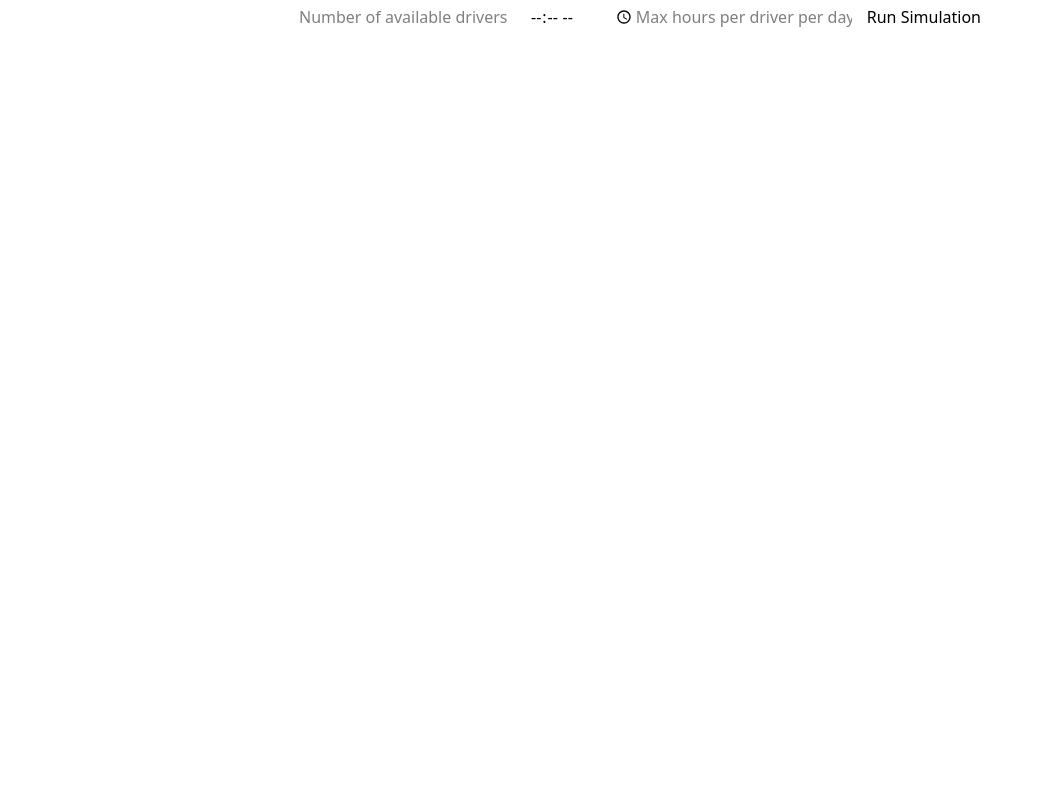
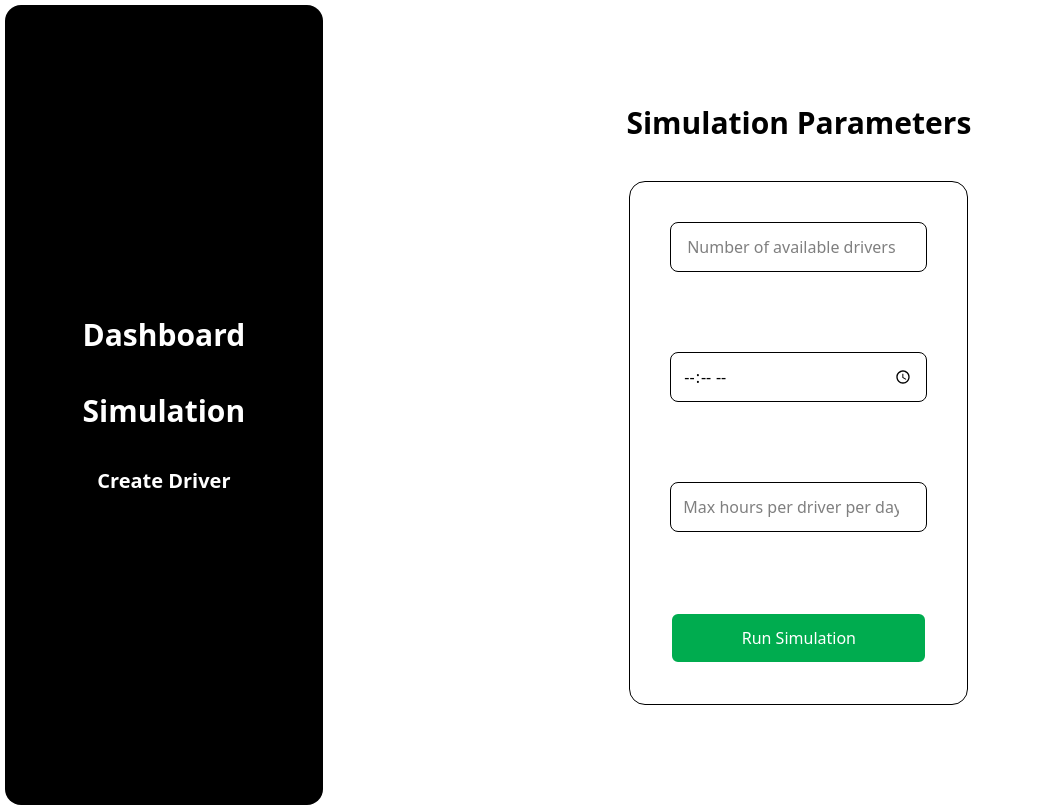
Before and after one commit to Shubhank2002/greencart-delivery-simulation, a React (Vite) app in the folder Frontend/vite-project/: page /simulation in a window 1280 px wide. Shown: the whole page, without its empty margins (0-1038 px from the left). Built offline with nearby package versions, Linux system fonts and the light colour scheme.

Commit message:
Update dashboard layout and create driver api

```diff
--- a/Frontend/vite-project/src/App.jsx
+++ b/Frontend/vite-project/src/App.jsx
@@ -6,6 +6,9 @@ import './App.css'
 import Home from './Components/Home'
 import Dashboard from './Components/Dashboard'
 import Simulation from './Components/Simulation'
+import CreateDriver from './Components/CreateDriver'
+import CreateOrder from './Components/CreateOrder'
+import CreateRoutes from './Components/CreateRoutes'
 
 function App() {
   const [count, setCount] = useState(0)
@@ -17,6 +20,9 @@ function App() {
           <Route index element={<Home/>}/>
           <Route path='/dashboard' element={<Dashboard/>}/>
           <Route path='/simulation' element={<Simulation/>}/>
+          <Route path='/drivers' element={<CreateDriver/>}/>
+          <Route path='/orders' element={<CreateOrder/>}/>
+          <Route path='/routes' element={<CreateRoutes/>}/>
         </Routes>
       </Router>
     </>
--- /dev/null
+++ b/Frontend/vite-project/src/Components/CreateDriver.jsx
@@ -0,0 +1,41 @@
+import React, { useState } from 'react'
+import Sidebar from './Sidebar'
+import axios from 'axios'
+
+const CreateDriver = () => {
+    const [formData,setformData]=useState({name:'',shift_hours:'',})
+    const handleSubmit=async(e)=>{
+        e.preventDefault()
+        try {
+            const payload={
+                ...formData,
+                shift_hours:Number(formData.shift_hours)
+            }
+            const res=await axios.post('http://localhost:8000/drivers/create',payload)
+            console.log(res.data)
+        } catch (error) {
+            console.log(error)
+        }
+    }
+    const handleChange=(e)=>{
+        const {name,value}=e.target
+        setformData({
+            ...formData,[name]:value
+        })
+    }
+  return (
+    <div className='flex'>
+      <Sidebar/>
+      <div className=' flex flex-col w-[75vw] h-[100vh] justify-center items-center gap-10'>
+        <h1 className='text-3xl font-bold'>Create Drivers</h1>
+        <form onSubmit={handleSubmit} className='flex flex-col gap-20 border-1 rounded-2xl p-10'>
+            <input type="text" className='border-1 rounded-lg p-3 text-center' placeholder='name..' name='name' onChange={handleChange} value={formData.name}/>
+            <input type="number" className='border-1 rounded-lg p-3 text-center' placeholder='shift_hours' name='shift_hours' onChange={handleChange} value={formData.shift_hours}/>
+            <button type='submit' className='cursor-pointer border-2 bg-[#00AC4F] rounded-lg text-white p-3 hover:scale-110 transition-transform delay-150 duration-300'>Create</button>
+        </form>
+      </div>
+    </div>
+  )
+}
+
+export default CreateDriver
--- /dev/null
+++ b/Frontend/vite-project/src/Components/CreateOrder.jsx
@@ -0,0 +1,11 @@
+import React from 'react'
+
+const CreateOrder = () => {
+  return (
+    <div>
+
+    </div>
+  )
+}
+
+export default CreateOrder
--- /dev/null
+++ b/Frontend/vite-project/src/Components/CreateRoutes.jsx
@@ -0,0 +1,11 @@
+import React from 'react'
+
+const CreateRoutes = () => {
+  return (
+    <div>
+
+    </div>
+  )
+}
+
+export default CreateRoutes
--- a/Frontend/vite-project/src/Components/Dashboard.jsx
+++ b/Frontend/vite-project/src/Components/Dashboard.jsx
@@ -24,19 +24,19 @@ const Dashboard = () => {
   return (
     <div className="flex">
       <Sidebar />
-      <div className="bg-white">
-        <h1>Dashboard</h1>
-        <div className="flex">
-          <div className="flex flex-col items-center ">
-            <h1>Total Profit</h1>
-            <h1>{Profit.profit}</h1>
+      <div className="bg-white flex flex-col gap-20 w-[75vw] p-8">
+        <h1 className="text-4xl font-bold">Dashboard</h1>
+        <div className="flex w-full gap-15 justify-center">
+          <div className="flex flex-col items-center border-2 rounded-lg hover:scale-115 cursor-pointer p-3 bg-[#00AC4F] w-[400px] transition-transform delay-200 duration-200 h-[200px] justify-center gap-5">
+            <h1 className="font-bold text-2xl">Total Profit</h1>
+            <h1>Rs {Profit.profit}</h1>
           </div>
-          <div className="flex flex-col items-center">
-            <h1>Efficiency Score</h1>
-            <h1>{Profit.efficiency}</h1>
+          <div className="flex flex-col items-center border-2 rounded-lg hover:scale-115 cursor-pointer transition-transform delay-200 duration-200 p-3 gap-5 w-[400px] h-[200px] justify-center bg-[#D0004B]">
+            <h1 className="font-bold text-2xl">Efficiency Score</h1>
+            <h1>{Profit.efficiency} %</h1>
           </div>
         </div>
-        <div className="flex gap-4">
+        <div className="flex justify-center gap-15 w-full">
           <div className="w-[300px] h-[200px]">
             <BarChart
               value={{
--- a/Frontend/vite-project/src/Components/Sidebar.jsx
+++ b/Frontend/vite-project/src/Components/Sidebar.jsx
@@ -3,9 +3,11 @@ import { Link } from 'react-router-dom'
 
 const Sidebar = () => {
   return (
-    <div className='w-[25vw] h-screen bg-black rounded-2xl flex flex-col gap-5 text-white'>
-      <Link to='/dashboard'>Dashboard</Link>
-      <Link to='/simulation'>Simulation</Link>
+    <div className='w-[25vw] h-screen bg-black rounded-2xl flex flex-col text-3xl font-bold p-5 text-white justify-center gap-10'>
+      <Link to='/dashboard' className='hover:scale-125 transition-transform delay-200 duration-200'>Dashboard</Link>
+      <Link to='/simulation' className='hover:scale-125 transition-transform delay-200 duration-200'>Simulation</Link>
+      <Link to='/drivers' className='hover:scale-125 transition-transform delay-200 duration-200 text-[20px]'>Create Driver</Link>
+
     </div>
   )
 }
--- a/Frontend/vite-project/src/Components/Simulation.jsx
+++ b/Frontend/vite-project/src/Components/Simulation.jsx
@@ -2,6 +2,7 @@ import axios from "axios";
 import React, { useContext, useState } from "react";
 import { Context } from "../Context/UserContext";
 import { useNavigate } from "react-router-dom";
+import Sidebar from "./Sidebar";
 
 const Simulation = () => {
   const Navigate = useNavigate();
@@ -24,7 +25,7 @@ const Simulation = () => {
         payload
       );
       setProfit(res.data);
-      console.log((res.data))
+      console.log(res.data);
       if (res.status == 200) {
         Navigate("/dashboard");
       }
@@ -38,14 +39,21 @@ const Simulation = () => {
     });
   };
   return (
-    <div>
-      <form onSubmit={handleSubmit}>
+    <div className="flex">
+        <Sidebar/>
+      <div className="flex flex-col w-[75vw] h-[100vh] justify-center items-center gap-10 ">
+        <h1 className="text-3xl font-bold ">Simulation Parameters</h1>
+        <form
+          onSubmit={handleSubmit}
+          className="flex flex-col gap-20 border-1 rounded-2xl p-10 "
+        >
           <input
             type="number"
             placeholder="Number of available drivers"
             name="available_drivers"
             value={Data.available_drivers}
             onChange={handleChange}
+            className="border-1 rounded-lg p-3 text-center"
           />
           <input
             type="time"
@@ -54,6 +62,7 @@ const Simulation = () => {
             placeholder="Route start time (HH:MM)"
             value={Data.Route_start_time}
             onChange={handleChange}
+            className="border-1 rounded-lg p-3 text-center"
           />
           <input
             type="number"
@@ -62,9 +71,16 @@ const Simulation = () => {
             placeholder="Max hours per driver per day"
             value={Data.Max_hours}
             onChange={handleChange}
+            className="border-1 rounded-lg p-3 text-center"
           />
-        <button type="submit" className="cursor-pointer">Run Simulation</button>
+          <button
+            type="submit"
+            className="cursor-pointer border-2 bg-[#00AC4F] rounded-lg text-white p-3 hover:scale-110 transition-transform delay-150 duration-300"
+          >
+            Run Simulation
+          </button>
         </form>
+      </div>
     </div>
   );
 };
```
Also changed, not shown: 1 other file (tests, documents, lock files or other folders). Lines whose indentation alone changed are shown as unchanged.
